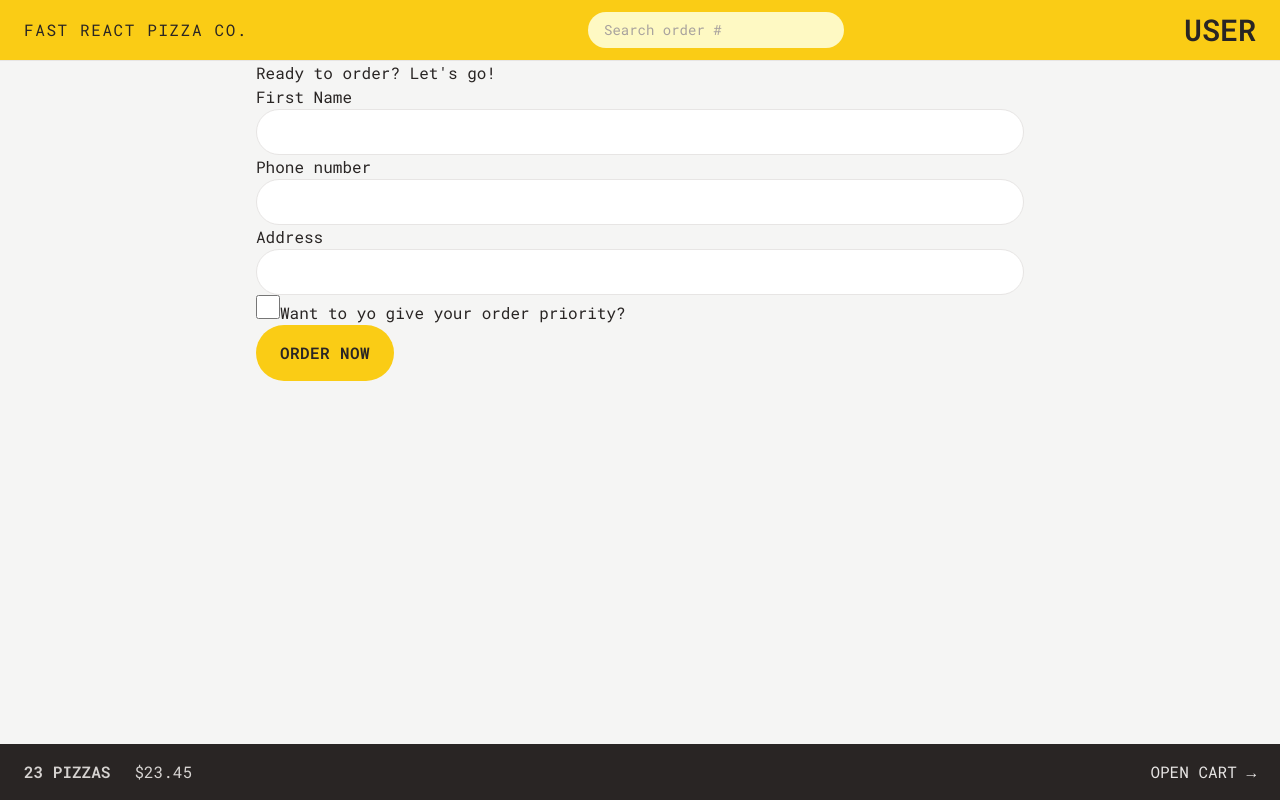
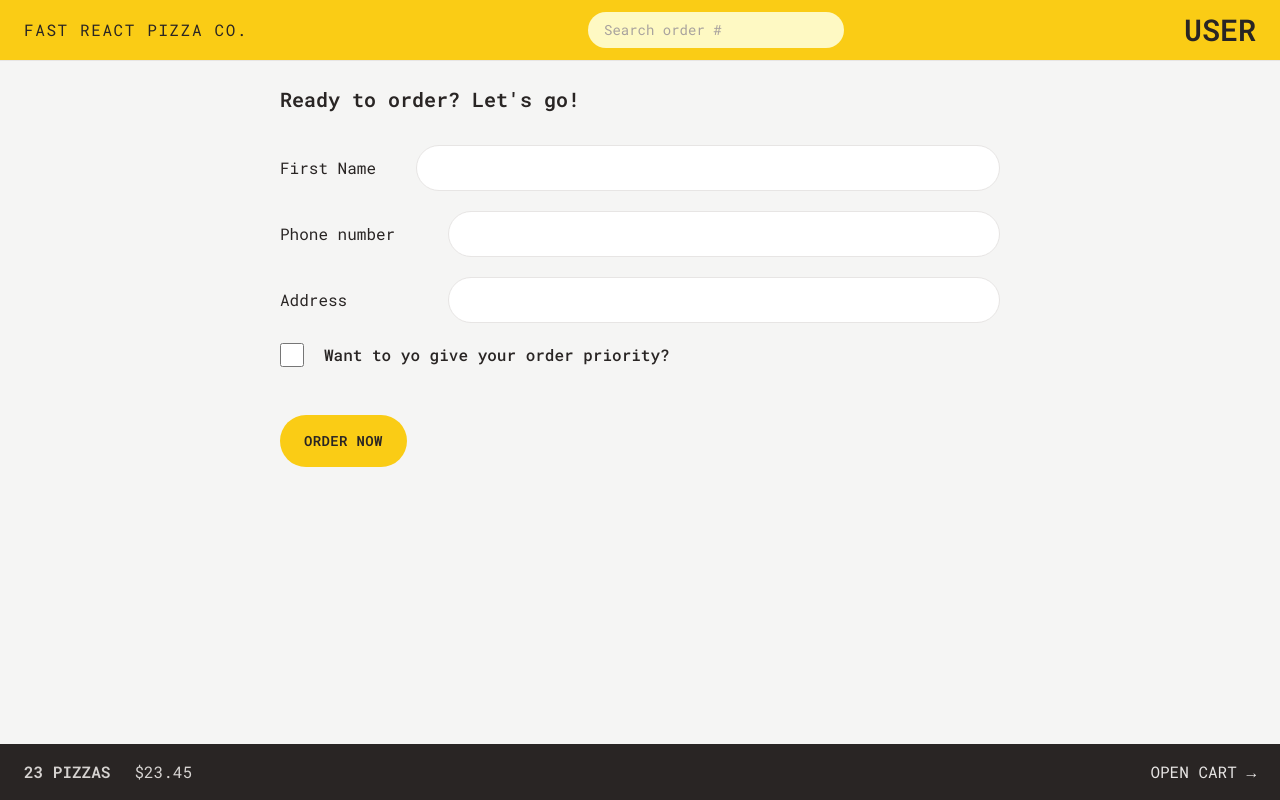
Before and after one commit to fatihsahin291/Fast-React-Pizza, a React (Vite) app: page /order/new in a window 1280 px wide. Built offline with nearby package versions, Linux system fonts and the light colour scheme.

Commit message:
styling order form and order overview

```diff
--- a/src/UI/Button.jsx
+++ b/src/UI/Button.jsx
@@ -2,13 +2,13 @@
 
 function Button({ children, disabled, to, type }) {
   const base =
-    'inline-block rounded-full bg-yellow-400  font-semibold uppercase tracking-wide text-stone-800 duration-300 hover:bg-yellow-300 hover:transition-colors focus:bg-yellow-300 focus:outline-none focus:ring focus:ring-yellow-300 focus:ring-offset-2 disabled:cursor-not-allowed';
+    'inline-block text-sm rounded-full bg-yellow-400  font-semibold uppercase tracking-wide text-stone-800 duration-300 hover:bg-yellow-300 hover:transition-colors focus:bg-yellow-300 focus:outline-none focus:ring focus:ring-yellow-300 focus:ring-offset-2 disabled:cursor-not-allowed';
 
   const styles = {
     primary: base + ' px-4 py-3 md:px-6 md:py-4',
     small: base + ' px-4 py-2 md:px-5 md:py-2.5 text-xs',
     secondary:
-      'inline-block border-2 border-stone-300 rounded-full font-semibold uppercase tracking-wide text-stone-400 duration-300 hover:bg-stone-300 hover:text-stone-800 hover:transition-colors focus:bg-stone-300 focus:outline-none focus:ring focus:ring-stone-200 focus:ring-offset-2 focus:text-stone-800 disabled:cursor-not-allowed px-4 py-2.5 md:px-6 md:py-3.5',
+      'inline-block text-sm border-2 border-stone-300 rounded-full font-semibold uppercase tracking-wide text-stone-400 duration-300 hover:bg-stone-300 hover:text-stone-800 hover:transition-colors focus:bg-stone-300 focus:outline-none focus:ring focus:ring-stone-200 focus:ring-offset-2 focus:text-stone-800 disabled:cursor-not-allowed px-4 py-2.5 md:px-6 md:py-3.5',
   };
 
   if (to)
--- a/src/features/order/CreateOrder.jsx
+++ b/src/features/order/CreateOrder.jsx
@@ -42,32 +42,47 @@
   const cart = fakeCart;
 
   return (
-    <div>
-      <h2>{`Ready to order? Let's go!`}</h2>
+    <div className="px-6 py-6">
+      <h2 className="mb-8 text-xl font-semibold">{`Ready to order? Let's go!`}</h2>
 
       {/* <Form method="POST" action="/order/new"> */}
       <Form method="POST">
-        <div>
-          <label>First Name</label>
-          <input className="input" type="text" name="customer" required />
+        <div className="mb-5 flex flex-col  gap-2 sm:flex-row sm:items-center">
+          <label className="sm:basis-40">First Name</label>
+          <input
+            className="input w-full"
+            type="text"
+            name="customer"
+            required
+          />
         </div>
 
-        <div>
-          <label>Phone number</label>
-          <div>
-            <input className="input" type="tel" name="phone" required />
-          </div>
-          {formErrors?.phone && <div>{formErrors.phone}</div>}
-        </div>
+        <div className="mb-5 flex flex-col  gap-2 sm:flex-row sm:items-center">
+          <label className="sm:basis-40">Phone number</label>
+          <div className="grow">
+            <input className="input w-full" type="tel" name="phone" required />
 
-        <div>
-          <label>Address</label>
-          <div>
-            <input className="input" type="text" name="address" required />
+            {formErrors?.phone && (
+              <p className="mt-2 rounded-md bg-red-100 p-2 text-xs text-red-700">
+                {formErrors.phone}
+              </p>
+            )}
           </div>
         </div>
 
-        <div>
+        <div className="mb-5 flex flex-col  gap-2 sm:flex-row sm:items-center">
+          <label className="sm:basis-40">Address</label>
+          <div className="grow">
+            <input
+              className="input w-full"
+              type="text"
+              name="address"
+              required
+            />
+          </div>
+        </div>
+
+        <div className="mb-12 flex items-center gap-5">
           <input
             type="checkbox"
             name="priority"
@@ -76,7 +91,9 @@
             // value={withPriority}
             // onChange={(e) => setWithPriority(e.target.checked)}
           />
-          <label htmlFor="priority">Want to yo give your order priority?</label>
+          <label className="font-medium" htmlFor="priority">
+            Want to yo give your order priority?
+          </label>
         </div>
 
         <div>
--- a/src/features/order/Order.jsx
+++ b/src/features/order/Order.jsx
@@ -1,12 +1,14 @@
 // Test ID: IIDSAT
 
-import { useLoaderData } from "react-router-dom";
-import { getOrder } from "../../services/apiRestaurant";
+import { useLoaderData } from 'react-router-dom';
+import { getOrder } from '../../services/apiRestaurant';
 import {
   calcMinutesLeft,
   formatCurrency,
   formatDate,
-} from "../../utils/helpers";
+} from '../../utils/helpers';
+
+import OrderItem from './OrderItem';
 
 function Order() {
   const order = useLoaderData();
@@ -20,51 +22,54 @@
     estimatedDelivery,
     cart,
   } = order;
-	const deliveryIn = calcMinutesLeft(
-		estimatedDelivery
-	);
+  const deliveryIn = calcMinutesLeft(estimatedDelivery);
 
   return (
-		<div>
-			<div>
-				<h2>Status</h2>
+    <div className="space-y-8 px-6 py-6">
+      <div className="flex flex-wrap items-center justify-between gap-2">
+        <h2 className="text-xl font-semibold">Order #{id} Status</h2>
 
-				<div>
-					{priority && <span>Priority</span>}
-					<span>{status} order</span>
+        <div className="space-x-2">
+          {priority && (
+            <span className="rounded-full bg-red-500 px-3 py-1 text-sm font-semibold uppercase text-red-50">
+              Priority
+            </span>
+          )}
+          <span className="rounded-full bg-green-500 px-3 py-1 text-sm font-semibold uppercase text-green-50">
+            {status} order
+          </span>
         </div>
       </div>
 
-			<div>
-				<p>
+      <div className="flex flex-wrap items-center justify-between gap-2 bg-stone-200 px-6 py-5">
+        <p className="font-medium">
           {deliveryIn >= 0
-						? `Only ${calcMinutesLeft(
-								estimatedDelivery
-						  )} minutes left 😃`
-						: "Order should have arrived"}
+            ? `Only ${calcMinutesLeft(estimatedDelivery)} minutes left 😃`
+            : 'Order should have arrived'}
         </p>
-				<p>
+        <p className="text-xs text-stone-500">
           (Estimated delivery:
           {formatDate(estimatedDelivery)})
         </p>
       </div>
 
-			<div>
-				<p>
-					Price pizza:{" "}
-					{formatCurrency(orderPrice)}
+      <ul className="divide-y divide-stone-200 border-b border-t">
+        {cart.map((item) => (
+          <OrderItem key={item.id} item={item} />
+        ))}
+      </ul>
+
+      <div className="space-y-2 bg-stone-200 px-6 py-5">
+        <p className="text-sm font-medium text-slate-600">
+          Price pizza: {formatCurrency(orderPrice)}
         </p>
         {priority && (
-					<p>
-						Price priority:{" "}
-						{formatCurrency(priorityPrice)}
+          <p className="text-sm font-medium text-slate-600">
+            Price priority: {formatCurrency(priorityPrice)}
           </p>
         )}
-				<p>
-					To pay on delivery:{" "}
-					{formatCurrency(
-						orderPrice + priorityPrice
-					)}
+        <p className="font-bold">
+          To pay on delivery: {formatCurrency(orderPrice + priorityPrice)}
         </p>
       </div>
     </div>
--- a/src/features/order/OrderItem.jsx
+++ b/src/features/order/OrderItem.jsx
@@ -1,17 +1,15 @@
-function OrderItem({
-	item,
-	isLoadingIngredients,
-	ingredients,
-}) {
+import { formatCurrency } from '../../utils/helpers';
+
+function OrderItem({ item, isLoadingIngredients, ingredients }) {
   const { quantity, name, totalPrice } = item;
 
   return (
-		<li>
-			<div>
+    <li className="py-3">
+      <div className="flex items-center justify-between gap-4 text-sm">
         <p>
-					<span>{quantity}&times;</span> {name}
+          <span className="font-bold">{quantity}&times;</span> {name}
         </p>
-				<p>{formatCurrency(totalPrice)}</p>
+        <p className="font-bold">{formatCurrency(totalPrice)}</p>
       </div>
     </li>
   );
--- a/src/index.css
+++ b/src/index.css
@@ -4,7 +4,7 @@
 
 @layer components {
   .input {
-    @apply w-full rounded-full border border-stone-200 px-4 py-2 text-sm transition-all duration-300 placeholder:text-stone-400 focus:outline-none focus:ring focus:ring-yellow-400 md:px-6 md:py-3;
+    @apply rounded-full border border-stone-200 px-4 py-2 text-sm transition-all duration-300 placeholder:text-stone-400 focus:outline-none focus:ring focus:ring-yellow-400 md:px-6 md:py-3;
   }
 
   /* https://dev.to/afif/i-made-100-css-loaders-for-your-next-project-4eje */
```
Also changed, not shown: index.html (+5 -3 lines). Lines whose indentation alone changed are shown as unchanged.
